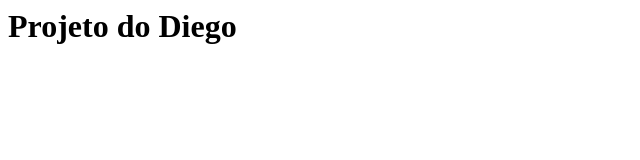
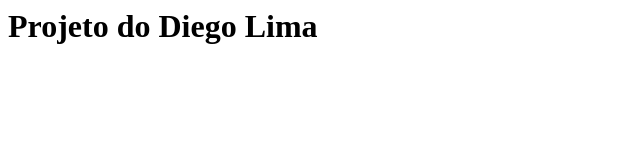
Before and after one commit to diegolima7/ESTUDOS_JAVA, a plain HTML site: page index.html in a window 1280 px wide. Shown: the whole page, without its empty margins (0-640 px from the left). Drawn offline with Linux system fonts and the light colour scheme.

Commit message:
Alterando titulo

```diff
--- a/index.html
+++ b/index.html
@@ -8,7 +8,11 @@
 
 <body>
 
-<h1>Projeto do Diego</h1>
+
+
+<h1>Projeto do Diego Lima</h1>
+
+
 
 
 
```
